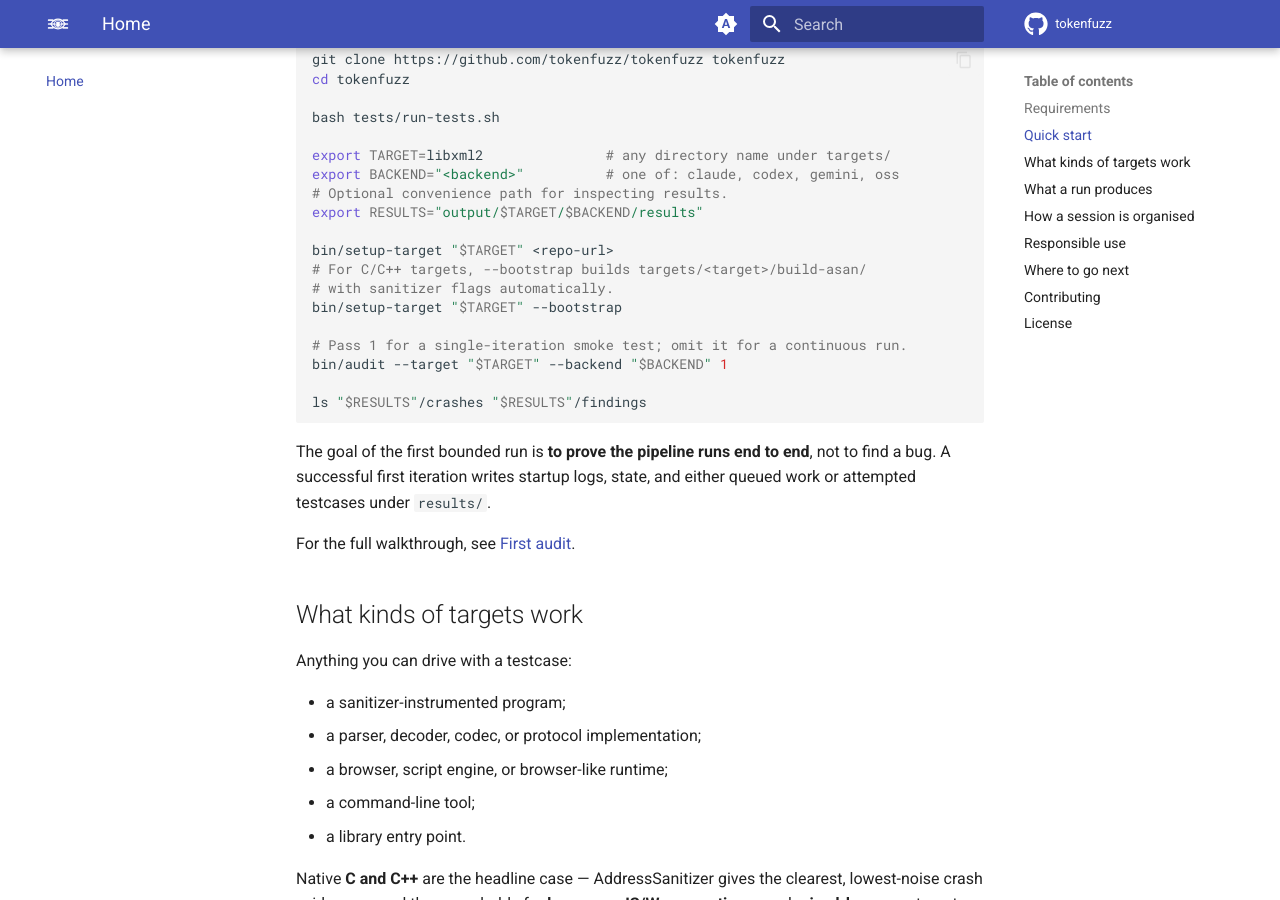
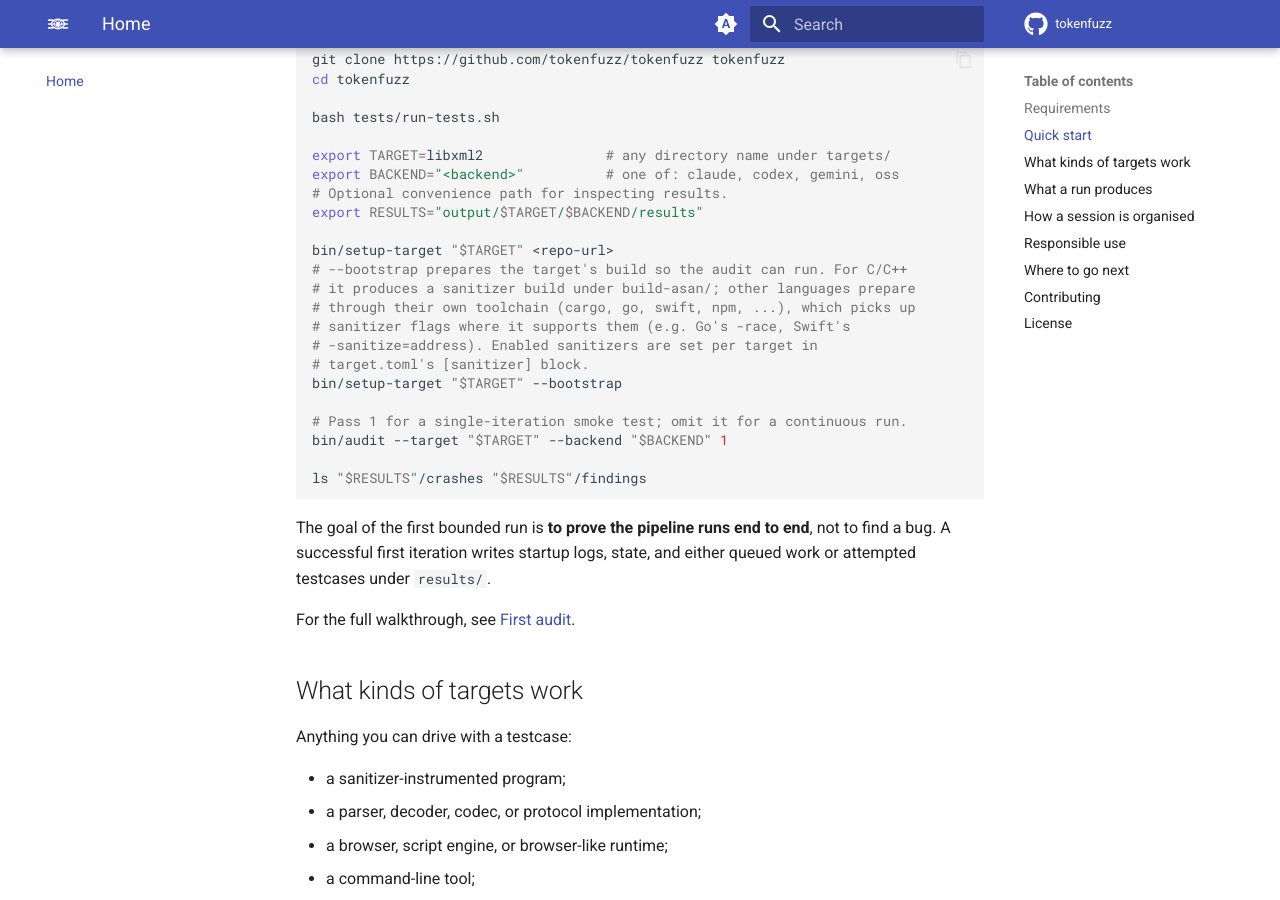
Before and after one commit to tokenfuzz/tokenfuzz, an MkDocs documentation site: the page built from docs/index.md, in a window 1280 px wide and 900 px high, scrolled down 1411 px. Built offline with MkDocs 1.6.1 and Material for MkDocs 9.7.7, drawn with Linux system fonts in a browser that asks for light colours; comment, search, counter and statistics services are not loaded.

Commit message:
docs: correct the --bootstrap quick-start note for non-C/C++ languages
The note claimed --bootstrap "builds build-asan/ with sanitizer flags" only
"for C/C++ targets", implying sanitizer builds are C/C++-only and that other
languages get nothing relevant. Both are wrong: Go bootstraps with -race and
Swift with -sanitize=address (sanitizer builds), while Rust/Python build
plain and JS/PHP/Ruby only install dependencies — their sanitizer is applied
at audit time. Reword to describe per-toolchain behavior accurately and point
at target.toml's [sanitizer] block for sanitizer selection.

```diff
--- a/docs/index.md
+++ b/docs/index.md
@@ -70,8 +70,12 @@ export BACKEND="<backend>"          # one of: claude, codex, gemini, oss
 export RESULTS="output/$TARGET/$BACKEND/results"
 
 bin/setup-target "$TARGET" <repo-url>
-# For C/C++ targets, --bootstrap builds targets/<target>/build-asan/
-# with sanitizer flags automatically.
+# --bootstrap prepares the target's build so the audit can run. For C/C++
+# it produces a sanitizer build under build-asan/; other languages prepare
+# through their own toolchain (cargo, go, swift, npm, ...), which picks up
+# sanitizer flags where it supports them (e.g. Go's -race, Swift's
+# -sanitize=address). Enabled sanitizers are set per target in
+# target.toml's [sanitizer] block.
 bin/setup-target "$TARGET" --bootstrap
 
 # Pass 1 for a single-iteration smoke test; omit it for a continuous run.
```
